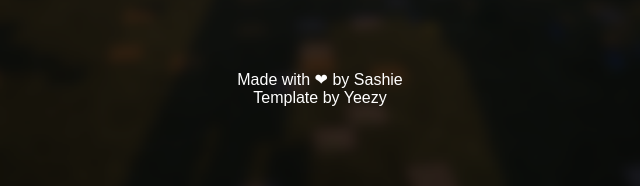
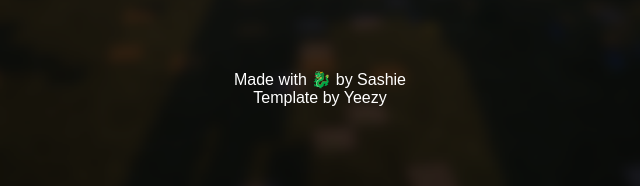
Before and after one commit to Sashie/sashie, a plain HTML site: page index.html in a window 1280 px wide. Shown: the part 611-797 px from the top of the page, 320-960 px from the left. Drawn offline with Linux system fonts and the light colour scheme.

Commit message:
Update index.html

```diff
--- a/index.html
+++ b/index.html
@@ -41,7 +41,7 @@
 		<!--Dont Touch <3-->
 		<footer role="contentinfo">
             <div id="copyright">
-                <p>Made with ❤ by Sashie</p>
+                <p>Made with 🐉 by Sashie</p>
                 <p>Template by <a href="http://www.mc-market.org/resources/1311/"><span>Yeezy</span></p>
                 <p></a></p>
            </div>
```
